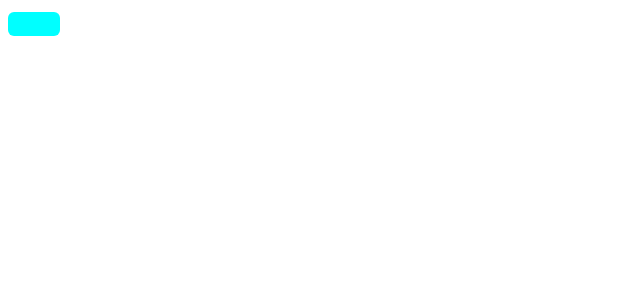
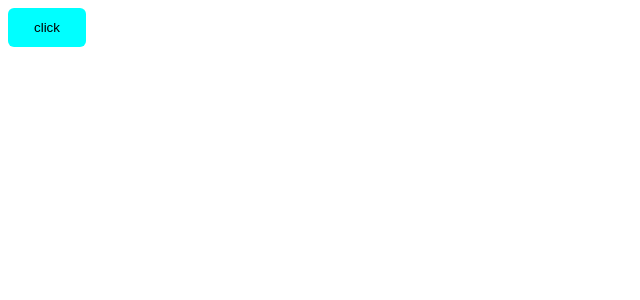
Before and after one commit to YevhenChornenko/ui-kit, a Next.js app: page / in a window 1280 px wide. Shown: the top 300 px of the page, without its empty margins (0-640 px from the left). Built offline with nearby package versions, Linux system fonts and the light colour scheme.

Commit message:
fix: button ui component add styles

```diff
--- a/src/app/components/ui/button/button.tsx
+++ b/src/app/components/ui/button/button.tsx
@@ -13,7 +13,7 @@ export type ButtonProps = {
   isDisabled?: boolean
 } & ComponentPropsWithoutRef<'button'>
 
-export const Button = props => {
+export const Button = (props: ButtonProps) => {
   const {
     children,
     variant = 'primary',
--- a/src/app/page.tsx
+++ b/src/app/page.tsx
@@ -3,7 +3,7 @@ import { Button } from '@/app/components/ui/button'
 export default function Home() {
   return (
     <main>
-      <Button></Button>
+      <Button>click</Button>
     </main>
   )
 }
```
